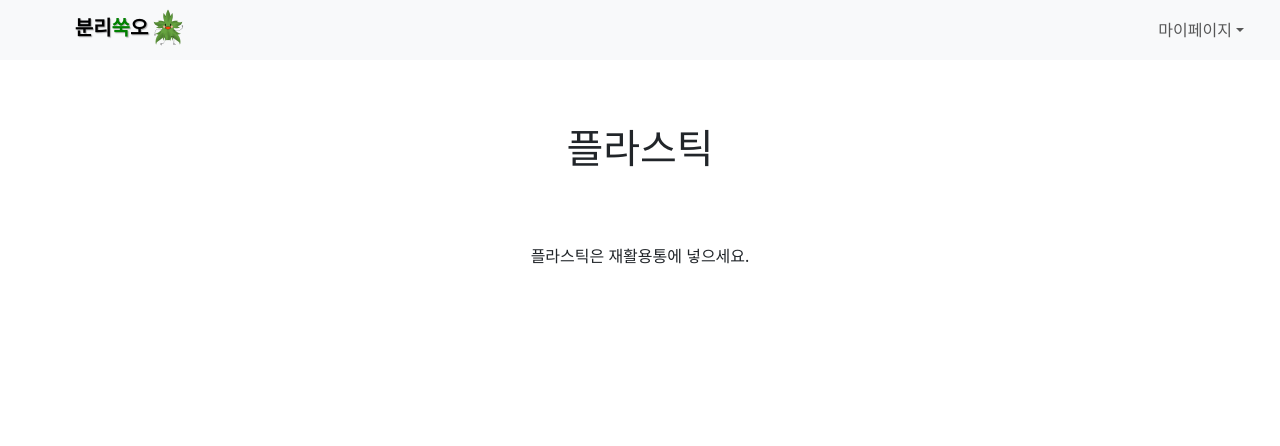
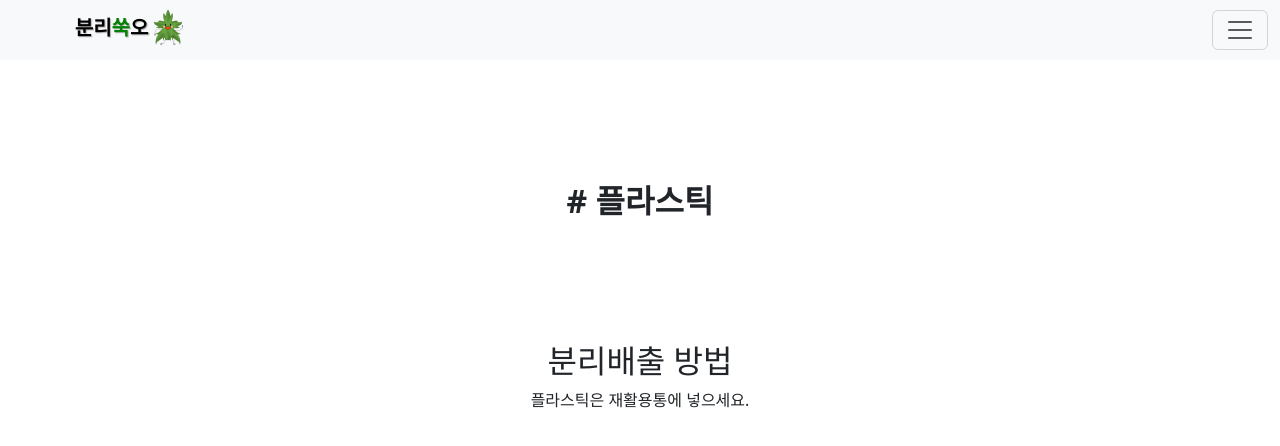
Before and after one commit to 4th-Oasis-Hackathon/ENDOLPHIN, a React (Create React App) app in the folder endolphin/: page /item/1 in a window 1280 px wide. Shown: the top 446 px of the page. Built offline with nearby package versions, Linux system fonts and the light colour scheme.

Commit message:
모달창 수정 (#17)

```diff
--- a/endolphin/src/App.css
+++ b/endolphin/src/App.css
@@ -200,6 +200,7 @@ button.success-btn {
   justify-content: center;
   align-items: center;
   margin: 5%;
+  font-weight: 700;
 }
 
 .item-page-inst {
@@ -407,6 +408,7 @@ Button.game-btn-2 {
 
 .modal-design {
   margin-top: 13%;
+  /* background-color: #7b7b7b; */
 }
 
 .result-modal-design {
--- a/endolphin/src/App.js
+++ b/endolphin/src/App.js
@@ -52,7 +52,7 @@ function App() {
     <>
     <div className='App'>
       {['md'].map((expand) => (
-        <Navbar key={expand} expand={expand} className="bg-body-tertiary mb-3">
+        <Navbar expand={false} className="bg-body-tertiary mb-3">
           <Container fluid>
             <Navbar.Brand className="title-location" onClick={()=>{ navigate('/') }}>
               분리<span className="highlight">쑥</span>오
@@ -73,14 +73,30 @@ function App() {
               <Offcanvas.Header closeButton>
                 <Offcanvas.Title className="title-location" id={`offcanvasNavbarLabel-expand-${expand}`}
                 // style={{fontWeight: 'bold', textAlign: 'right', cursor: 'pointer'}}
-                > 분리쑥오
+                onClick={()=>{navigate('/')}}
+                > 분리<span className="highlight">쑥</span>오
                 </Offcanvas.Title>
               </Offcanvas.Header>
               <Offcanvas.Body>
                 <Nav className="justify-content-end flex-grow-1 pe-3">
-                  <Nav.Link href="#action1"></Nav.Link>
-                  <Nav.Link href="#action2"></Nav.Link>
-                  <NavDropdown
+                  <Nav.Link> <img
+                  src={쑥}
+                  width="30"
+                  height="30"
+                  className="d-inline-block align-top"/>출석하기</Nav.Link>
+                  <Nav.Link onClick={()=>{navigate('/quiz_ready')}}>
+                    <img
+                    src={쑥}
+                    width="30"
+                    height="30"
+                    className="d-inline-block align-top"/>쑥오퀴즈</Nav.Link>
+                  <Nav.Link onClick={()=>{navigate('/game_ready')}}>
+                  <img
+                  src={쑥}
+                  width="30"
+                  height="30"
+                  className="d-inline-block align-top"/>쑥오게임</Nav.Link>
+                  {/* <NavDropdown
                     title="마이페이지"
                     id={`offcanvasNavbarDropdown-expand-${expand}`}
                   >
@@ -92,17 +108,8 @@ function App() {
                     <NavDropdown.Item href="#action5">
                       Something else here
                     </NavDropdown.Item>
-                  </NavDropdown>
+                  </NavDropdown> */}
                 </Nav>
-                {/* <Form className="d-flex">
-                  <Form.Control
-                    type="search"
-                    placeholder="ex) 치약, 우산 ..."
-                    className="me-2"
-                    aria-label="Search"
-                  />
-                  <Button variant="outline-dark" className='search-button' style={{ fontSize: '14px', whiteSpace: 'nowrap' }}>검색</Button>
-                </Form> */}
               </Offcanvas.Body>
             </Navbar.Offcanvas>
           </Container>
--- a/endolphin/src/pages/Game.js
+++ b/endolphin/src/pages/Game.js
@@ -99,14 +99,6 @@ function Game() {
         setShuffledTrashItems(shuffle([...trashItems]));
     }, [trashItems]);
 
-    const restartGame = () => {
-        setScore(0);
-        setTrashItems([
-          // 초기 쓰레기 아이템들
-        ]);
-        // 다른 상태도 초기화
-    };
-
 
     return (
         <>
@@ -140,8 +132,8 @@ function Game() {
             </DndProvider>
         </div>
                 <Modal show={showModal} onHide={handleClose} className='modal-design'>
-                {/* <Modal.Header closeButton> */}
-                {/* </Modal.Header> */}
+                {/* <Modal.Header closeButton onHide={handleClose}>
+                </Modal.Header> */}
                 <Modal.Body>
                 <p>제한 시간이 지났어요! <br/>  </p>
                 </Modal.Body>
@@ -149,7 +141,7 @@ function Game() {
                 <Button variant="secondary" onClick={handleShowResult}>결과 보기</Button>
                 <Button variant="success" onClick={() => {
                     window.location.reload(); // 현재 페이지 새로고침
-                }}>다시 해볼래요</Button>
+                }}>다시하기</Button>
                 </Modal.Footer>
                 </Modal>
 
--- a/endolphin/src/pages/GameReady.js
+++ b/endolphin/src/pages/GameReady.js
@@ -37,10 +37,10 @@ function GameReady() {
             <p>분리수거 타임어택 게임 시작 ! <br/> 제한시간은 1분이고 게임은 바로 시작됩니다. </p>
             </Modal.Body>
             <Modal.Footer>
-            <Button variant="secondary" onClick={handleClose}>안 할래요</Button>
+            <Button variant="secondary" onClick={handleClose}>취소</Button>
             <Button variant="success" onClick={()=>{
                 navigate('/game');
-            }}>바로 시작할게요</Button>
+            }}>시작하기</Button>
             </Modal.Footer>
         </Modal>
 
--- a/endolphin/src/pages/ItemPage.js
+++ b/endolphin/src/pages/ItemPage.js
@@ -11,10 +11,11 @@ function ItemPage() {
     return (
         <>
           <div className='item-page-title'>
-          <h1>{item.name}</h1>
+          <h2 className='item-page-title'># {item.name}</h2>
           </div>
-          <div className='item-page-inst'>
-            <p>{item.instructions}</p>
+          <div>
+            <h2 className='item-page-inst'>분리배출 방법</h2>
+            <p className='item-page-inst'>{item.instructions}</p>
           </div>
         </>
     );
```
